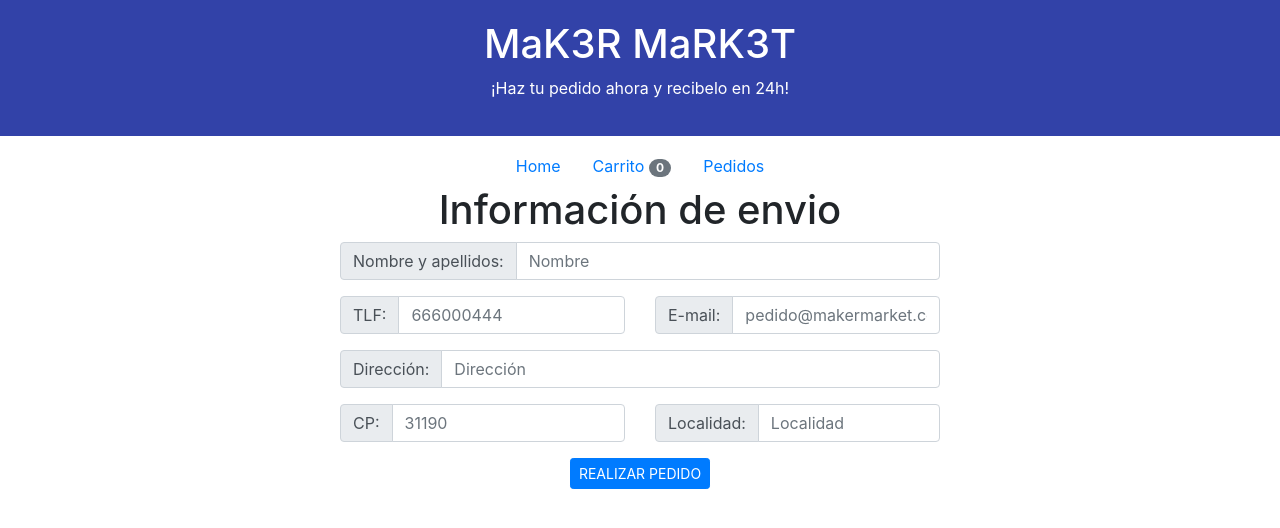
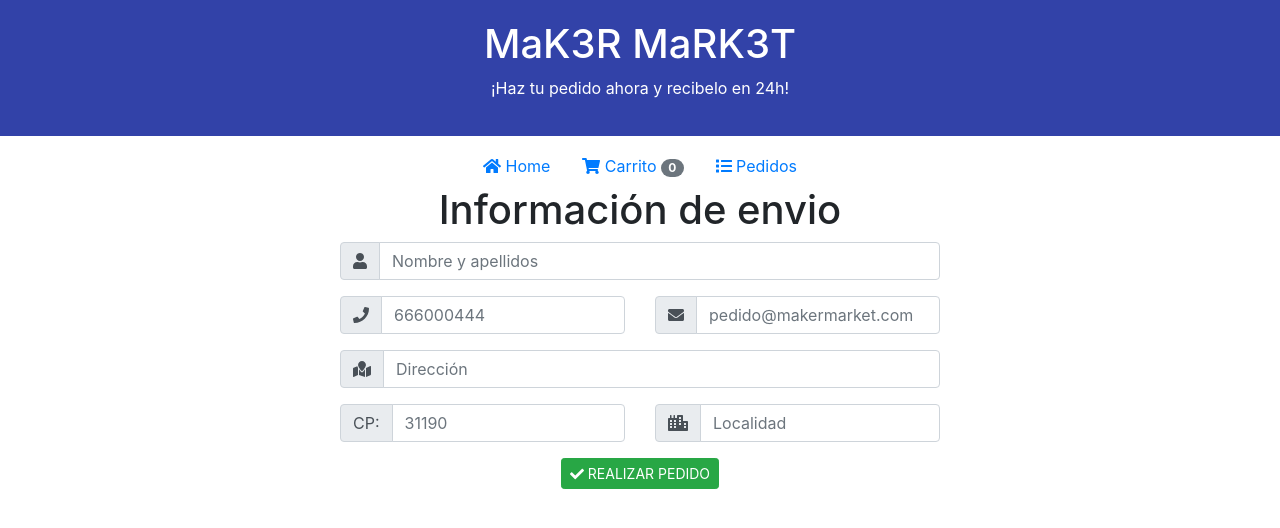
Before and after one commit to jguembe/3_React_Proyect_Mak3rMark3t, a React (Create React App) app: page /infoenvio in a window 1280 px wide. Shown: the top 528 px of the page. Built offline with nearby package versions, Linux system fonts and the light colour scheme; no server answers.

Commit message:
Añadido FontAwesome, mejoras, añadido collapse en pedidos

```diff
--- a/package.json
+++ b/package.json
@@ -3,6 +3,11 @@
   "version": "0.1.0",
   "private": true,
   "dependencies": {
+    "@fortawesome/fontawesome-svg-core": "^1.2.35",
+    "@fortawesome/free-brands-svg-icons": "^5.15.3",
+    "@fortawesome/free-regular-svg-icons": "^5.15.3",
+    "@fortawesome/free-solid-svg-icons": "^5.15.3",
+    "@fortawesome/react-fontawesome": "^0.1.14",
     "@testing-library/jest-dom": "^5.11.9",
     "@testing-library/react": "^11.2.5",
     "@testing-library/user-event": "^12.7.1",
--- a/src/components/Pedido/Pedido.css
+++ b/src/components/Pedido/Pedido.css
@@ -1,3 +1,10 @@
 .Pedido{
   max-width: 1000px;
 }
+.Pedido-header{
+  background-color: rgba(0, 0, 0, 0.03);
+}
+
+.Pedido-header:hover{
+  background-color: rgba(0, 0, 0, 0.08);
+}
--- a/src/components/Pedido/Pedido.js
+++ b/src/components/Pedido/Pedido.js
@@ -1,9 +1,12 @@
 import React from 'react';
 import './Pedido.css';
 
-
 class Pedido extends React.Component {
     render() {
+        let infoPedido = null;
+        let flecha = ">";
+        if(this.props.mostrar){
+          flecha = ""
           let datos = {
             nombre: '',
             tlf: '',
@@ -21,11 +24,25 @@ class Pedido extends React.Component {
             datos.cp = this.props.pedido.infoEnvio.cp;
 
           }
+          infoPedido = (
+              <div id={this.props.pedido.idb} className="show">
+                <div className="card-body">
+                  Nombre y apellidos: {datos.nombre}<br/>
+                  TLF: {datos.tlf}<br/>
+                  E-mail: {datos.email}<br/>
+                  Dirección: {datos.direccion}<br/>
+                  CP: {datos.cp}<br/>
+                  Localidad: {datos.localidad}<br/>
 
+                </div>
+              </div>
+          )
+        }
         return (
+            <>
               <div className="Pedido card mx-auto">
-              <a data-toggle="collapse" data-target={"#"+this.props.pedido.idb} aria-expanded="true" aria-controls="collapseOne">
-                <div className="card-header" id="headingOne">
+                <a onClick={this.props.showpedido}>
+                  <div className="Pedido-header card-header clickable">
                     <div className="row">
                       <h5 className="mb-0 ml-0">
                         {this.props.pedido.idb}
@@ -36,19 +53,10 @@ class Pedido extends React.Component {
                   </div>
                 </a>
 
-              <div id={this.props.pedido.idb} className="collapse show" aria-labelledby="headingOne" data-parent="#accordion">
-                <div className="card-body">
-                  Nombre y apellidos: {datos.nombre}<br/>
-                  TLF: {datos.tlf}<br/>
-                  E-mail: {datos.email}<br/>
-                  Dirección: {datos.direccion}<br/>
-                  CP: {datos.cp}<br/>
-                  Localidad: {datos.localidad}<br/>
+                {infoPedido}
 
               </div>
-              </div>
-
-            </div>
+            </>
         )
     }
 }
--- a/src/containers/App.js
+++ b/src/containers/App.js
@@ -9,6 +9,8 @@ import Pedidos from '../containers/Pedidos/Pedidos';
 import Home from '../containers/Home/Home';
 import { BrowserRouter as Router, Link, Switch, Route } from 'react-router-dom';
 import axios from 'axios';
+import { FontAwesomeIcon } from '@fortawesome/react-fontawesome';
+import { faHome, faShoppingCart, faList, faSpinner } from '@fortawesome/free-solid-svg-icons';
 
 class App extends React.Component {
   constructor(props) {
@@ -92,13 +94,13 @@ class App extends React.Component {
               <nav className="">
                 <ul className="nav justify-content-center">
                   <li className="nav-item">
-                    <Link to="/" className="nav-link">Home</Link>
+                    <Link to="/" className="nav-link"><FontAwesomeIcon icon={faHome} /> Home</Link>
                   </li>
                   <li className="nav-item">
-                    <Link to="/realizarpedido" className="nav-link">Carrito {prodbadge}</Link>
+                    <Link to="/realizarpedido" className="nav-link"><FontAwesomeIcon icon={faShoppingCart} /> Carrito {prodbadge}</Link>
                   </li>
                   <li className="nav-item">
-                    <Link to="/pedidos" className="nav-link">Pedidos</Link>
+                    <Link to="/pedidos" className="nav-link"><FontAwesomeIcon icon={faList} /> Pedidos</Link>
                   </li>
                 </ul>
               </nav>
--- a/src/containers/Home/Home.js
+++ b/src/containers/Home/Home.js
@@ -3,6 +3,8 @@ import axios from 'axios';
 import { Link } from 'react-router-dom';
 
 import Producto from '../../components/Producto/Producto';
+import { FontAwesomeIcon } from '@fortawesome/react-fontawesome';
+import { faTrash, faArrowRight } from '@fortawesome/free-solid-svg-icons';
 
 class Home extends React.Component {
     constructor(props) {
@@ -39,8 +41,12 @@ class Home extends React.Component {
               <footer className="footer fixed-bottom mt-auto py-3 bg-light">
                 <div className="container">
                     <span className="mx-3 my-auto"> TOTAL: {total} € </span>
-                    <Link to="/realizarpedido" className="btn btn-sm btn-primary my-auto">REALIZAR PEDIDO</Link>
-                    <button className="btn btn-sm  ml-5 btn-secondary my-auto" onClick={this.props.reiniciar} type="button"> X (eliminar cesta)</button>
+                    <Link to="/realizarpedido" className="btn btn-sm btn-primary my-auto">
+                      <FontAwesomeIcon icon={faArrowRight} /> REALIZAR PEDIDO
+                    </Link>
+                    <button className="btn btn-sm  ml-5 btn-danger my-auto" onClick={this.props.reiniciar} type="button">
+                      <FontAwesomeIcon icon={faTrash} />
+                    </button>
                 </div>
               </footer>
             )
--- a/src/containers/InfoEnvio/InfoEnvio.js
+++ b/src/containers/InfoEnvio/InfoEnvio.js
@@ -1,7 +1,8 @@
 import React from 'react';
 import axios from 'axios';
 import { Redirect } from 'react-router-dom';
-
+import { FontAwesomeIcon } from '@fortawesome/react-fontawesome';
+import { faCheck,faUser, faPhone, faEnvelope,faMapMarked, faCity} from '@fortawesome/free-solid-svg-icons';
 class InfoEnvio extends React.Component {
     constructor(props) {
       super(props);
@@ -69,9 +70,9 @@ class InfoEnvio extends React.Component {
                 <div id="form" className="ancho mx-auto">
                     <div className="input-group mb-3">
                       <div className="input-group-prepend">
-                        <span className="input-group-text" id="basic-addon1"> Nombre y apellidos: </span>
+                        <span className="input-group-text" id="basic-addon1"> <FontAwesomeIcon icon={faUser} /></span>
                       </div>
-                      <input type="text" className="form-control" placeholder="Nombre"
+                      <input type="text" className="form-control" placeholder="Nombre y apellidos"
                           onChange={(event) => this.setState({ nombre: event.target.value })}
                       />
                     </div>
@@ -79,7 +80,7 @@ class InfoEnvio extends React.Component {
                     <div className="row mb-3">
                     <div className="input-group col-md-6">
                       <div className="input-group-prepend">
-                          <span className="input-group-text" id="basic-addon1"> TLF: </span>
+                          <span className="input-group-text" id="basic-addon1"> <FontAwesomeIcon icon={faPhone} /> </span>
                         </div>
                         <input type="number" className="form-control" placeholder="666000444"
                             onChange={(event) => this.setState({ tlf: event.target.value })}
@@ -87,7 +88,7 @@ class InfoEnvio extends React.Component {
                       </div>
                       <div className="input-group col-md-6">
                         <div className="input-group-prepend">
-                          <span className="input-group-text" id="basic-addon1"> E-mail: </span>
+                          <span className="input-group-text" id="basic-addon1"> <FontAwesomeIcon icon={faEnvelope} /> </span>
                         </div>
                         <input type="email" className="form-control" placeholder="pedido@makermarket.com"
                             onChange={(event) => this.setState({ email: event.target.value })}
@@ -97,7 +98,7 @@ class InfoEnvio extends React.Component {
 
                     <div className="input-group mb-3">
                       <div className="input-group-prepend">
-                        <span className="input-group-text" id="basic-addon1"> Dirección: </span>
+                        <span className="input-group-text" id="basic-addon1"> <FontAwesomeIcon icon={faMapMarked} /></span>
                       </div>
                       <input type="text" className="form-control" placeholder="Dirección"
                           onChange={(event) => this.setState({ direccion: event.target.value })}
@@ -115,14 +116,16 @@ class InfoEnvio extends React.Component {
                       </div>
                       <div className="input-group col-md-6">
                         <div className="input-group-prepend">
-                          <span className="input-group-text" id="basic-addon1"> Localidad: </span>
+                          <span className="input-group-text" id="basic-addon1"> <FontAwesomeIcon icon={faCity} /> </span>
                         </div>
                         <input type="text" className="form-control" placeholder="Localidad"
                             onChange={(event) => this.setState({ localidad: event.target.value })}
                         />
                       </div>
                     </div>
-                    <button onClick={this.grabaPedido} className="btn btn-sm btn-primary">REALIZAR PEDIDO</button>
+                    <button onClick={this.grabaPedido} className="btn btn-sm btn-success">
+                      <FontAwesomeIcon icon={faCheck} /> REALIZAR PEDIDO
+                    </button>
                     {redireccion}
                 </div>
             </>
--- a/src/containers/RealizarPedido/RealizarPedido.js
+++ b/src/containers/RealizarPedido/RealizarPedido.js
@@ -3,7 +3,8 @@ import ProductoMin from '../../components/ProductoMin/ProductoMin';
 import '../../components/ProductoMin/ProductoMin.css';
 
 import { Link } from 'react-router-dom';
-
+import { FontAwesomeIcon } from '@fortawesome/react-fontawesome';
+import { faArrowRight } from '@fortawesome/free-solid-svg-icons';
 
 class RealizarPedido extends React.Component {
     constructor(props) {
@@ -49,7 +50,7 @@ class RealizarPedido extends React.Component {
                     </div>
                 </div>
                 <div className="my-3 py-3">
-                    <Link to="/infoenvio" className="btn btn-primary">Continuar</Link>
+                    <Link to="/infoenvio" className="btn btn-primary"><FontAwesomeIcon icon={faArrowRight} />  Continuar</Link>
                 </div>
             </>
         )
```
Also changed, not shown: src/containers/Pedidos/Pedidos.js (+35 -6 lines), 1 other file (tests, documents, lock files or other folders). Lines whose indentation alone changed are shown as unchanged.
